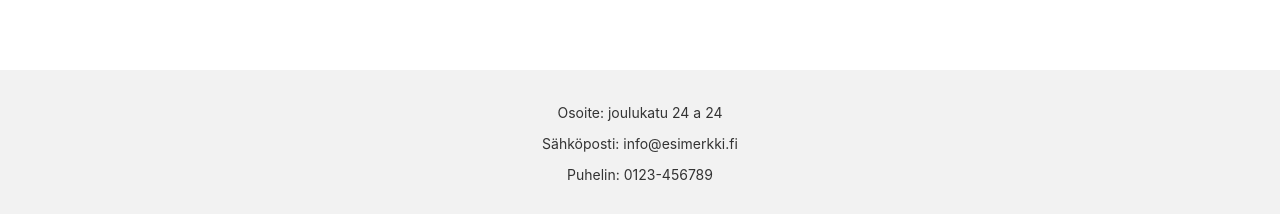
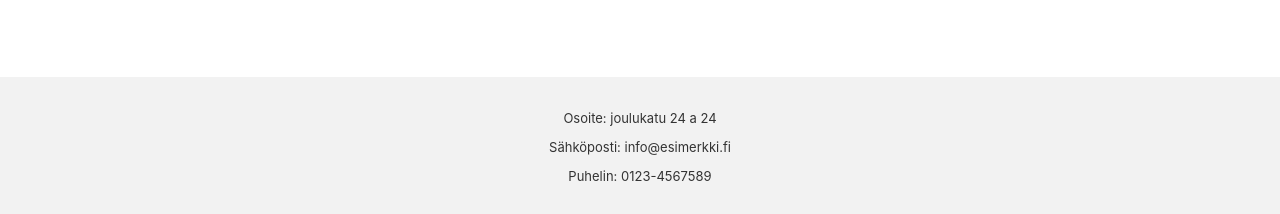
Before and after one commit to Verkkopalveluprojekti-Ryhma10/etusivuleiska, a React (Create React App) app: page / in a window 1280 px wide. Shown: the part 583-797 px from the top of the page. Built offline with nearby package versions, Linux system fonts and the light colour scheme.

Commit message:
Ostoskori ja footeri

```diff
--- a/src/components/Footer.css
+++ b/src/components/Footer.css
@@ -8,5 +8,5 @@
     text-align: center;
     padding: 20px 0;
     margin-top: 30px;
-    font-size: 14px;
+    font-size: 13px;
 }
--- a/src/components/Shoppingcart.js
+++ b/src/components/Shoppingcart.js
@@ -4,7 +4,7 @@ import { faShoppingCart } from '@fortawesome/free-solid-svg-icons';
 import '../components/Shoppingcart.css';
 
 function ShoppingCart() {
-    // logiikkaa sisällön hallintaan
+    // logiikkaa sisällön hallintaa
 
     return (
         <div className="shopping-cart">
--- a/src/components/footer.js
+++ b/src/components/footer.js
@@ -7,7 +7,7 @@ function Footer() {
             <div className="footer-content">
                 <p>Osoite: joulukatu 24 a 24</p>
                 <p>Sähköposti: info@esimerkki.fi</p>
-                <p>Puhelin: 0123-456789</p>
+                <p>Puhelin: 0123-4567589</p>
             </div>
         </footer>
     );
```
